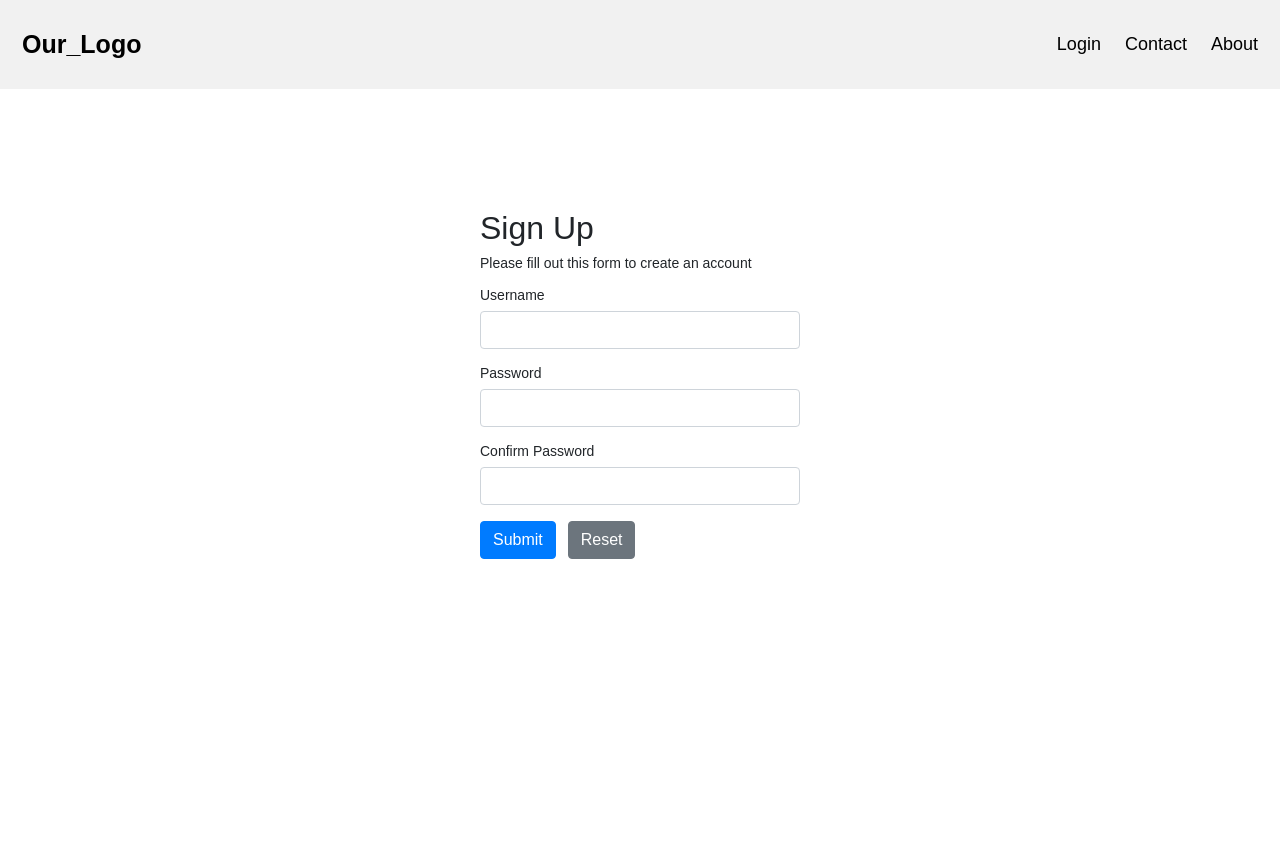
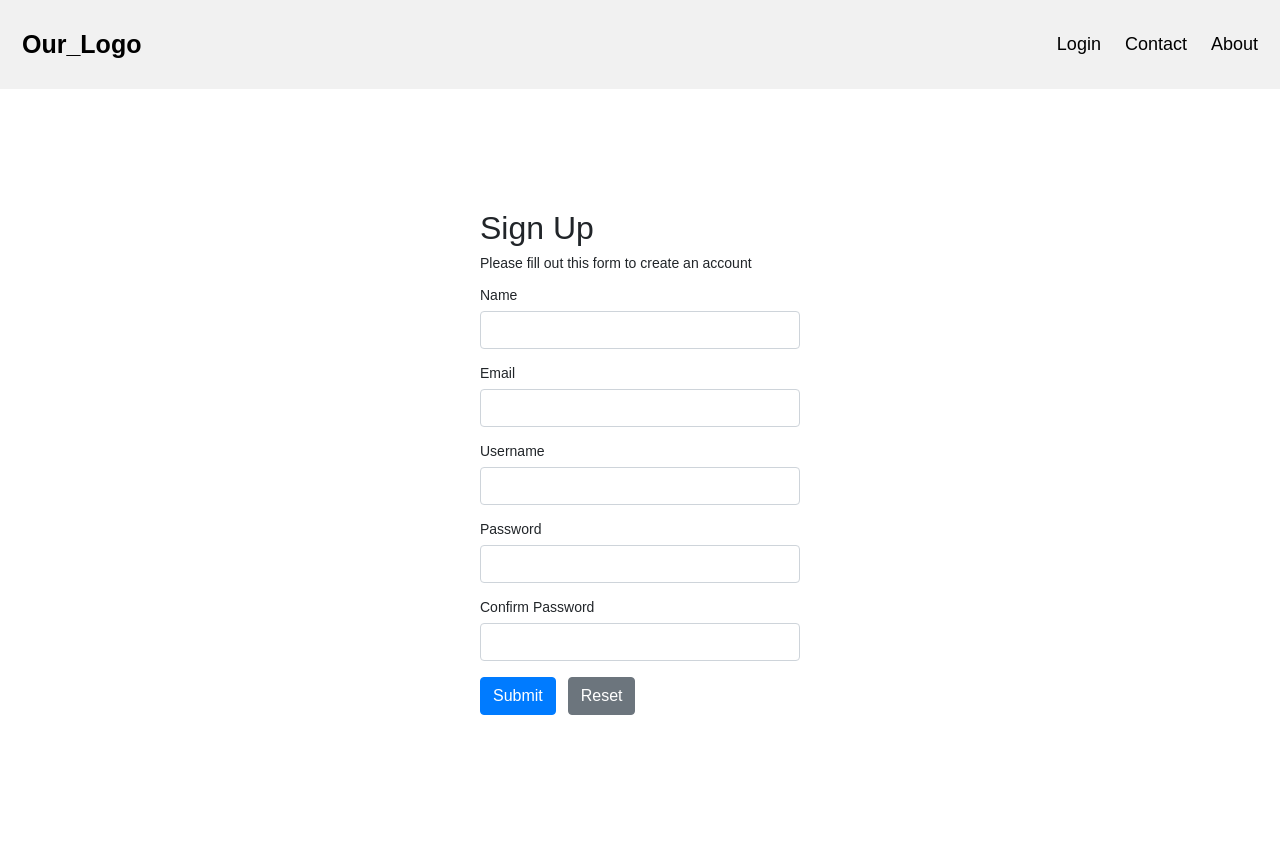
Before and after one commit to Soup-tech/CapstoneDesign, a PHP site: page /register.php in a window 1280 px wide. Before the commit the page ends 559 px from the top, so only its background shows below. Run offline with PHP 8.4, Linux system fonts and the light colour scheme.

Commit message:
Added fields to register.php

```diff
--- a/register.php
+++ b/register.php
@@ -3,6 +3,8 @@
     include_once 'includes/dbhandler.php';
 
     // Variables
+    $name = $name_err = "";
+    $email = $email_err = "";
     $username = $username_err = "";
     $password = $password_err = "";
     $confrim_password = $confirm_password_err = "";
@@ -50,6 +52,20 @@
             $password_err = "Password must have at least 6 characters";
         } else {
             $password = trim($_POST["password"]);
+        }
+
+        // Validate name
+        if (empty(trim($_POST["name"]))) {
+            $name_err = "Please enter a name";
+        } else {
+            $name = trim($_POST["name"]);
+        }
+
+        // Validate email
+        if (empty(trim($_POST["email"]))) {
+            $email_err = "Please enter an email";
+        } else {
+            $email = trim($_POST["email"]);
         }
 
         // Check for erros before entering into database
@@ -101,6 +117,16 @@
             <p>Please fill out this form to create an account</p>
             <form action="<?php echo htmlspecialchars($_SERVER['PHP_SELF']); ?>" method="POST">
                 <div class="form-group">
+                    <label>Name</label>
+                    <input type="text" name="name" class="form-control <?php echo (!empty($name_err)) ? 'is-invalid' : ''; ?>" value="<?php echo $name; ?>">
+                    <span class="invalid-feedback"><?php echo $name_err; ?></span>
+                </div>
+                <div class="form-group">
+                    <label>Email</label>
+                    <input type="text" name="email" class="form-control <?php echo (!empty($email_err)) ? 'is-invalid' : ''; ?>" value="<?php echo $email; ?>">
+                    <span class="invalid-feedback"><?php echo $email_err; ?></span>
+                </div>
+                <div class="form-group">
                     <label>Username</label>
                     <input type="text" name="username" class="form-control <?php echo (!empty($username_err)) ? 'is-invalid' : ''; ?>" value="<?php echo $username; ?>">
                     <span class="invalid-feedback"><?php echo $username_err; ?></span>
```
